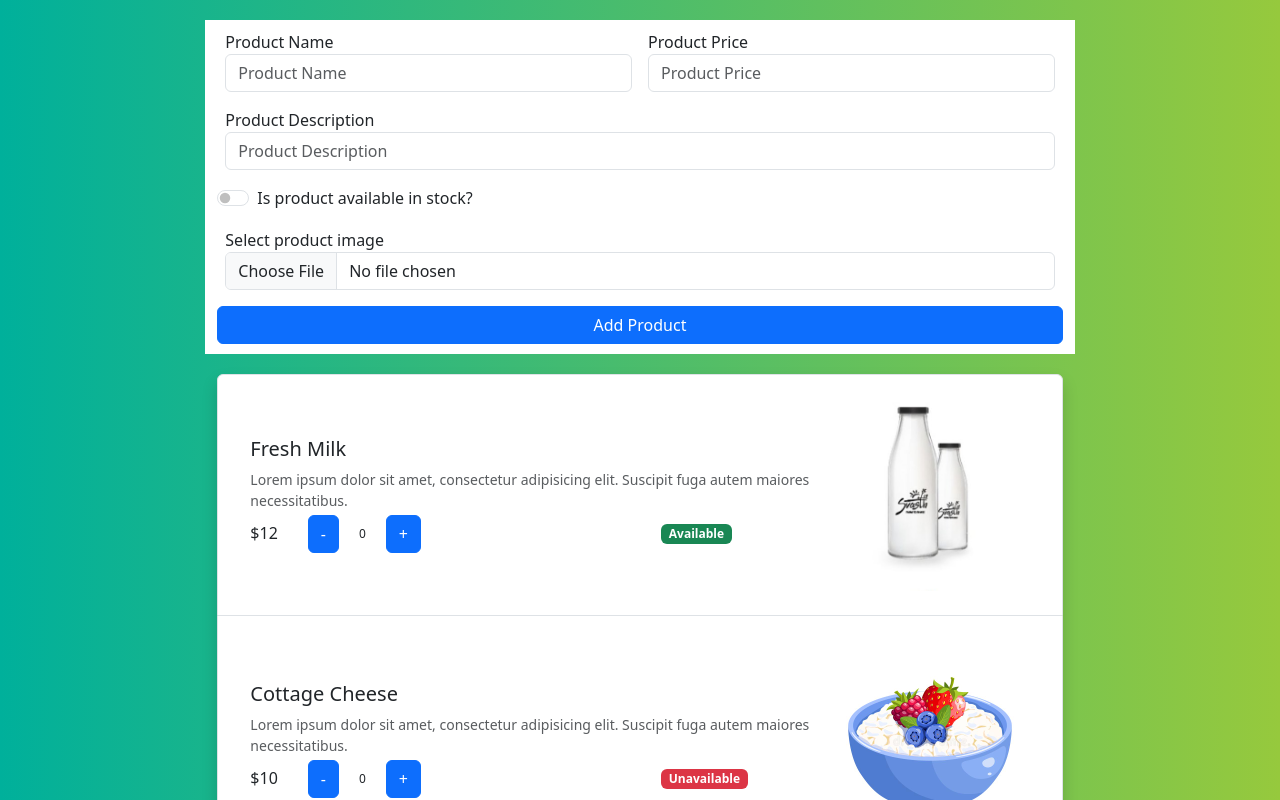
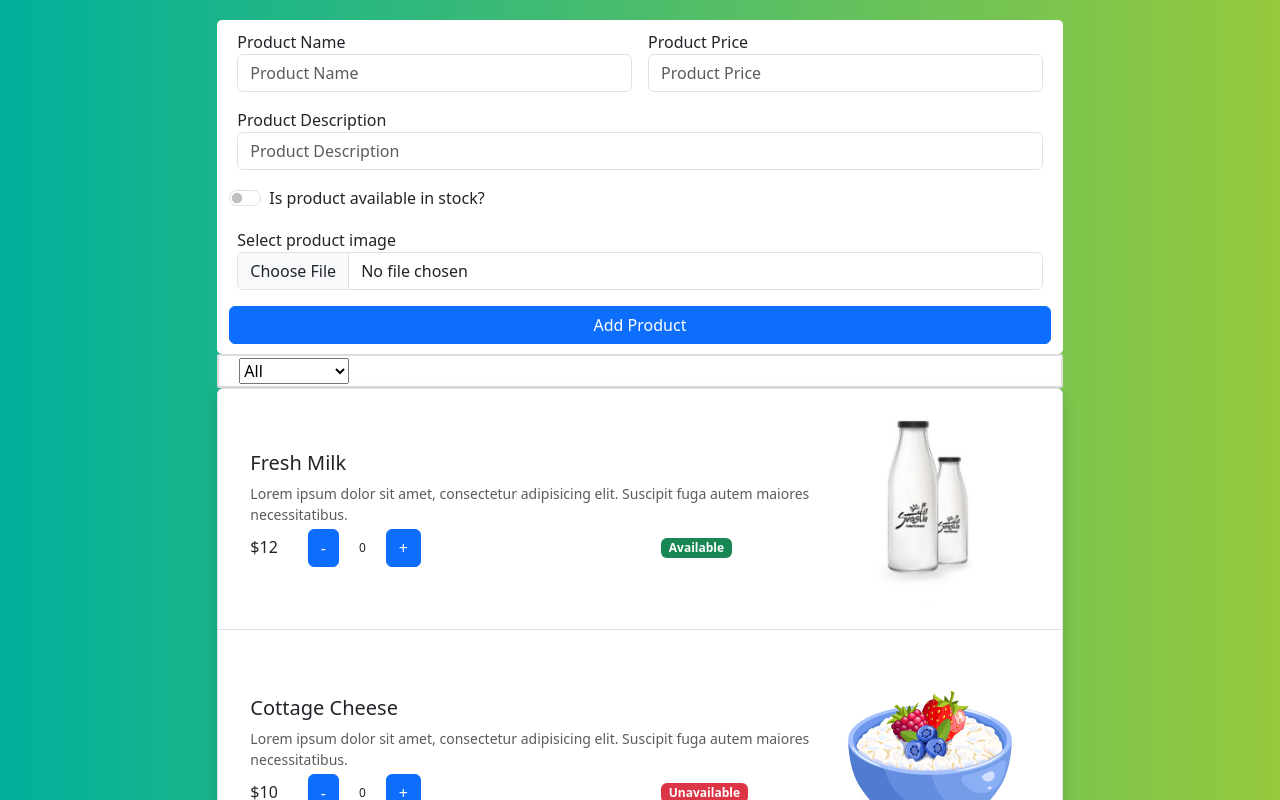
Before and after one commit to NicholasCloud4/complete-react-course, a React (Create React App) app: page / in a window 1280 px wide. Shown: the top 800 px of the page. Built offline with nearby package versions, Linux system fonts and the light colour scheme.

Commit message:
Filtering a List in React

```diff
--- a/src/App.js
+++ b/src/App.js
@@ -2,6 +2,7 @@
 import "./App.css";
 import ProductList from "./Components/ProductList/ProductList";
 import CreateProduct from "./Components/CreateProduct/CreateProduct";
+import FilterProduct from "./Components/FilterProduct/FilterProduct";
 
 let products = [
     {
@@ -55,20 +56,41 @@
 ];
 
 
-
 function App() {
 
     const [newProductList, setNewProductList] = useState(products);
+    const [filterTextValue, setFilterTextValue] = useState("all");
+
+    let filteredProductList = newProductList.filter((product) => {
+        if (filterTextValue === "available") {
+            return product.isAvailable === true
+        } else if (filterTextValue === "unavailable") {
+            return product.isAvailable === false
+        } else {
+            return product
+        }
+    }
+    )
 
     function createProduct(product) {
         product.pID = newProductList.length + 1
         setNewProductList([product, ...newProductList]);
     }
 
+    function onFilterValueSelected(filterValue) {
+        setFilterTextValue(filterValue)
+
+    }
+
     return (
         <>
-            <CreateProduct createProduct={createProduct} />
-            <ProductList newProductList={newProductList} />
+            <div className="row">
+                <div className="col-lg-8 mx-auto">
+                    <CreateProduct createProduct={createProduct} />
+                    <FilterProduct filterValueSelected={onFilterValueSelected} />
+                    <ProductList newProductList={filteredProductList} />
+                </div>
+            </div>
         </>
     );
 }
--- a/src/Components/CreateProduct/CreateProduct.jsx
+++ b/src/Components/CreateProduct/CreateProduct.jsx
@@ -9,11 +9,10 @@
     }
 
     return (
-        <div className='row'>
-            <div className='col-lg-8 mx-auto' style={{ backgroundColor: "white", padding: "10px 20px", marginBottom: "20px" }}>
-                <ProductForm createProduct={onCreateProduct} />
-            </div>
+        <div style={{ backgroundColor: "white", padding: "10px 20px", borderRadius: "5px" }}>
+            <ProductForm createProduct={onCreateProduct} />
         </div>
+
     )
 }
 
--- /dev/null
+++ b/src/Components/FilterProduct/FilterProduct.css
@@ -0,0 +1,7 @@
+.filter-area {
+    width: 100%;
+    background-color: white;
+    padding: 2px 20px;
+    border-radius: 2px;
+    border: #ddd solid 2px;
+}
--- /dev/null
+++ b/src/Components/FilterProduct/FilterProduct.jsx
@@ -0,0 +1,22 @@
+import React from 'react'
+import "./FilterProduct.css"
+
+function FilterProduct(props) {
+
+    function onFilterValueChanged(event) {
+        // console.log(event.target.value)
+        props.filterValueSelected(event.target.value)
+    }
+
+    return (
+        <div className="filter-area">
+            <select name="isAvailable" onChange={onFilterValueChanged}>
+                <option value="all">All</option>
+                <option value="available">Available</option>
+                <option value="unavailable">Unavailable</option>
+            </select>
+        </div>
+    )
+}
+
+export default FilterProduct
--- a/src/Components/ProductList/ProductList.jsx
+++ b/src/Components/ProductList/ProductList.jsx
@@ -7,10 +7,7 @@
     //console.log(props.newProduct)
 
     return (
-        <div className="row">
-            <div className="col-lg-8 mx-auto">
         <ul className="list-group shadow">
-
             {props.newProductList.map((product) => {
                 return (
                     <Products
@@ -25,8 +22,6 @@
                 )
             })}
         </ul>
-            </div>
-        </div>
     )
 }
 
```
Lines whose indentation alone changed are shown as unchanged.
